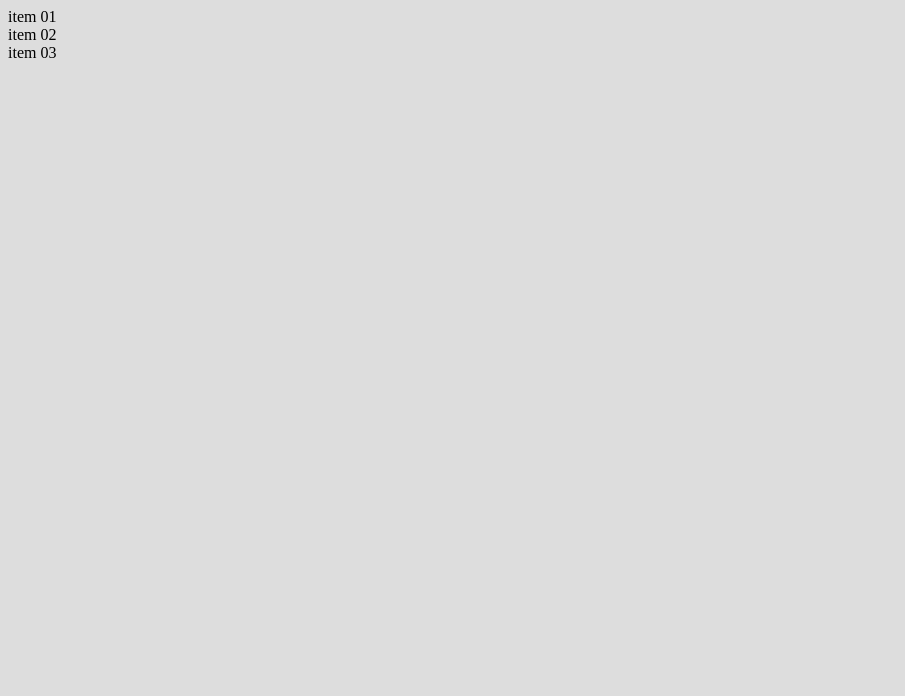
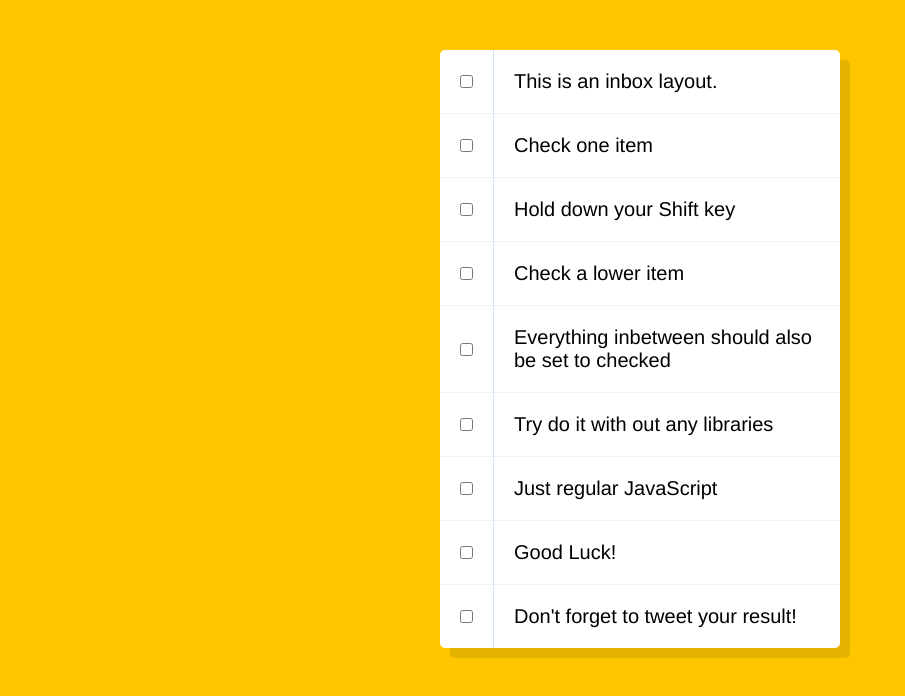
Before and after one commit to gitMonks/js30, a website: page app/index.html in a window 1280 px wide. Shown: the whole page, without its empty margins (0-905 px from the left). Drawn offline with Linux system fonts and the light colour scheme.

Commit message:
Pasted boilerplate code from the tutorial files

```diff
--- a/app/index.html
+++ b/app/index.html
@@ -1,15 +1,109 @@
 <!DOCTYPE html>
 <html lang="en">
 <head>
-	<meta charset="UTF-8">
-	<title>javascript 30 Chanllenge</title>
-	<link rel="stylesheet" href="css/styles.css">
+  <meta charset="UTF-8">
+  <title>Document</title>
 </head>
 <body>
-	<ul>
-		<li>item 01</li>
-		<li>item 02</li>
-		<li>item 03</li>
-	</ul>
+  <style>
+
+    html {
+      font-family: sans-serif;
+      background:#ffc600;
+    }
+
+    .inbox {
+      max-width:400px;
+      margin:50px auto;
+      background:white;
+      border-radius:5px;
+      box-shadow:10px 10px 0 rgba(0,0,0,0.1);
+    }
+
+    .item {
+      display:flex;
+      align-items:center;
+      border-bottom: 1px solid #F1F1F1;
+    }
+
+    .item:last-child {
+      border-bottom:0;
+    }
+
+
+    input:checked + p {
+      background:#F9F9F9;
+      text-decoration: line-through;
+    }
+
+    input[type="checkbox"] {
+      margin:20px;
+    }
+
+    p {
+      margin:0;
+      padding:20px;
+      transition:background 0.2s;
+      flex:1;
+      font-family:'helvetica neue';
+      font-size: 20px;
+      font-weight: 200;
+      border-left: 1px solid #D1E2FF;
+    }
+
+    .details {
+      text-align: center;
+      font-size: 15px;
+    }
+
+
+  </style>
+   <!--
+   The following is a common layout you would see in an email client.
+
+   When a user clicks a checkbox, holds Shift, and then clicks another checkbox a few rows down, all the checkboxes inbetween those two checkboxes should be checked.
+
+  -->
+  <div class="inbox">
+    <div class="item">
+      <input type="checkbox">
+      <p>This is an inbox layout.</p>
+    </div>
+    <div class="item">
+      <input type="checkbox">
+      <p>Check one item</p>
+    </div>
+    <div class="item">
+      <input type="checkbox">
+      <p>Hold down your Shift key</p>
+    </div>
+    <div class="item">
+      <input type="checkbox">
+      <p>Check a lower item</p>
+    </div>
+    <div class="item">
+      <input type="checkbox">
+      <p>Everything inbetween should also be set to checked</p>
+    </div>
+    <div class="item">
+      <input type="checkbox">
+      <p>Try do it with out any libraries</p>
+    </div>
+    <div class="item">
+      <input type="checkbox">
+      <p>Just regular JavaScript</p>
+    </div>
+    <div class="item">
+      <input type="checkbox">
+      <p>Good Luck!</p>
+    </div>
+    <div class="item">
+      <input type="checkbox">
+      <p>Don't forget to tweet your result!</p>
+    </div>
+  </div>
+
+<script>
+</script>
 </body>
 </html>
```
